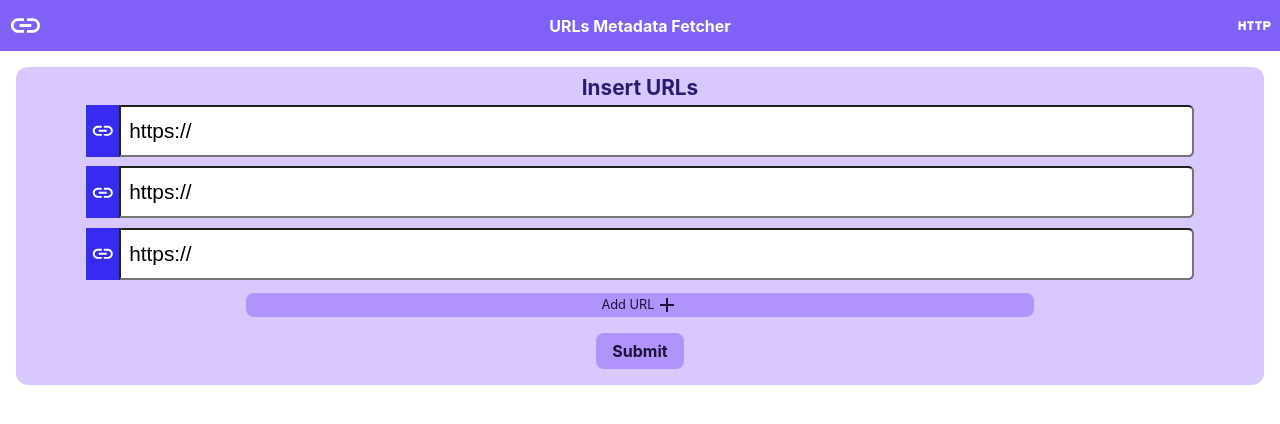
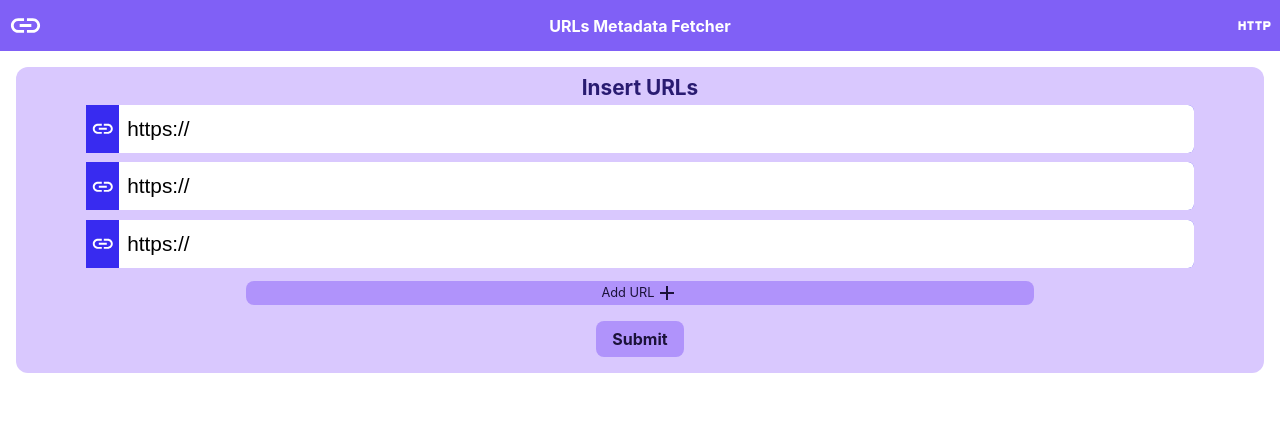
Before and after one commit to saharcohen27/urls-metadata-fetcher, a React (Create React App) app in the folder client/: page / in a window 1280 px wide. Shown: the top 424 px of the page. Built offline with nearby package versions, Linux system fonts and the light colour scheme; the HTML template or start-up script is replaced by a standard one.

Commit message:
prevented unnecessery rerenders & minor css change

```diff
--- a/client/src/components/Home/Home.js
+++ b/client/src/components/Home/Home.js
@@ -1,14 +1,10 @@
-import { useState } from "react";
-
+import { useState, useCallback } from "react";
 import AddIcon from "@mui/icons-material/Add";
-
 import URLInput from "../URLInput/URLInput";
 import AlertWrapper from "../AlertWrapper/AlertWrapper";
 import Results from "../Results/Results";
-
 import { changeVal, addValue, allValidURLs } from "../../utils";
 import fetchData from "../../services/fetchURLs";
-
 import "./Home.css";
 
 const baseUrl = process.env.REACT_APP_API_URL;
@@ -19,21 +15,17 @@ function Home() {
   const [results, setResults] = useState([]);
 
   const addURL = () => {
-    setUrls((prevUrls) => {
-      return addValue(prevUrls, "https://");
-    });
+    setUrls((prevUrls) => addValue(prevUrls, "https://"));
   };
 
-  const handleChange = (index, newVal) => {
-    setUrls((prevUrls) => {
-      return changeVal(prevUrls, index, newVal);
-    });
-  };
+  const handleChange = useCallback((index, newVal) => {
+    setUrls((prevUrls) => changeVal(prevUrls, index, newVal));
+  }, []);
 
-  const handleSubmit = (e) => {
+  const handleSubmit = () => {
     setAlert({ type: "info", msg: "Loading..." });
     if (!allValidURLs(urls)) {
-      setAlert({ type: "error", msg: "At Least one url is invalid" });
+      setAlert({ type: "error", msg: "At least one URL is invalid" });
       return;
     }
     fetchData(`${baseUrl}/fetch-metadata`, urls)
@@ -53,7 +45,12 @@ function Home() {
         <div className="home-title">Insert URLs</div>
         <div className="form-container">
           {urls.map((url, index) => (
-            <URLInput url={url} index={index} handleChange={handleChange} />
+            <URLInput
+              key={index}
+              url={url}
+              index={index}
+              handleChange={handleChange}
+            />
           ))}
           <div className="buttons">
             <div className="add-btn" onClick={addURL}>
--- a/client/src/components/URLInput/URLInput.css
+++ b/client/src/components/URLInput/URLInput.css
@@ -19,6 +19,12 @@
   height: 4vh;
   font-size: 1.3rem;
   border-radius: 0 6px 6px 0px;
+  border: 0;
+}
+
+.url-input:hover,
+.url-input:focus {
+  border: 0;
 }
 
 .alert {
```
Also changed, not shown: client/src/components/URLInput/URLInput.js (+2 -5 lines).
